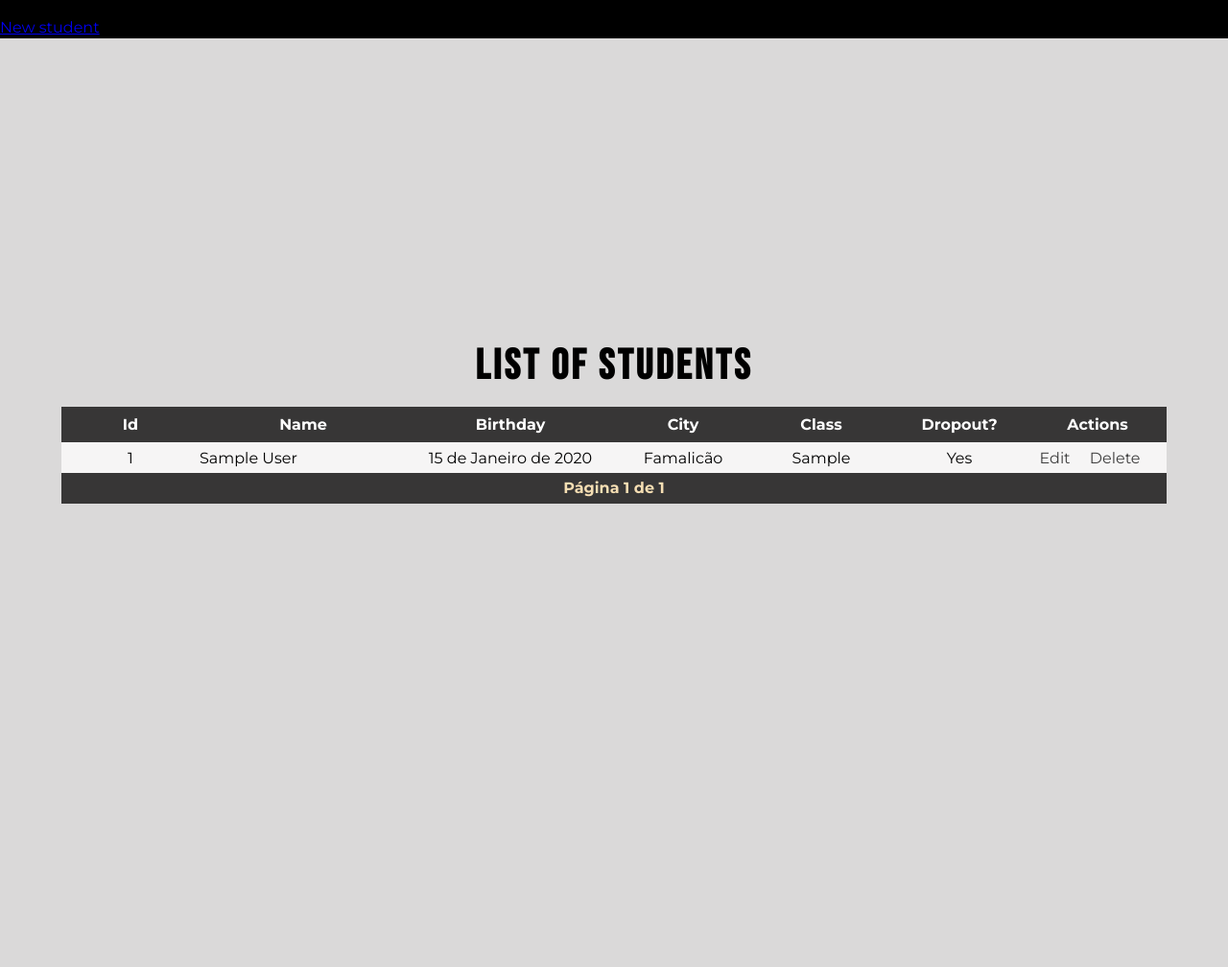
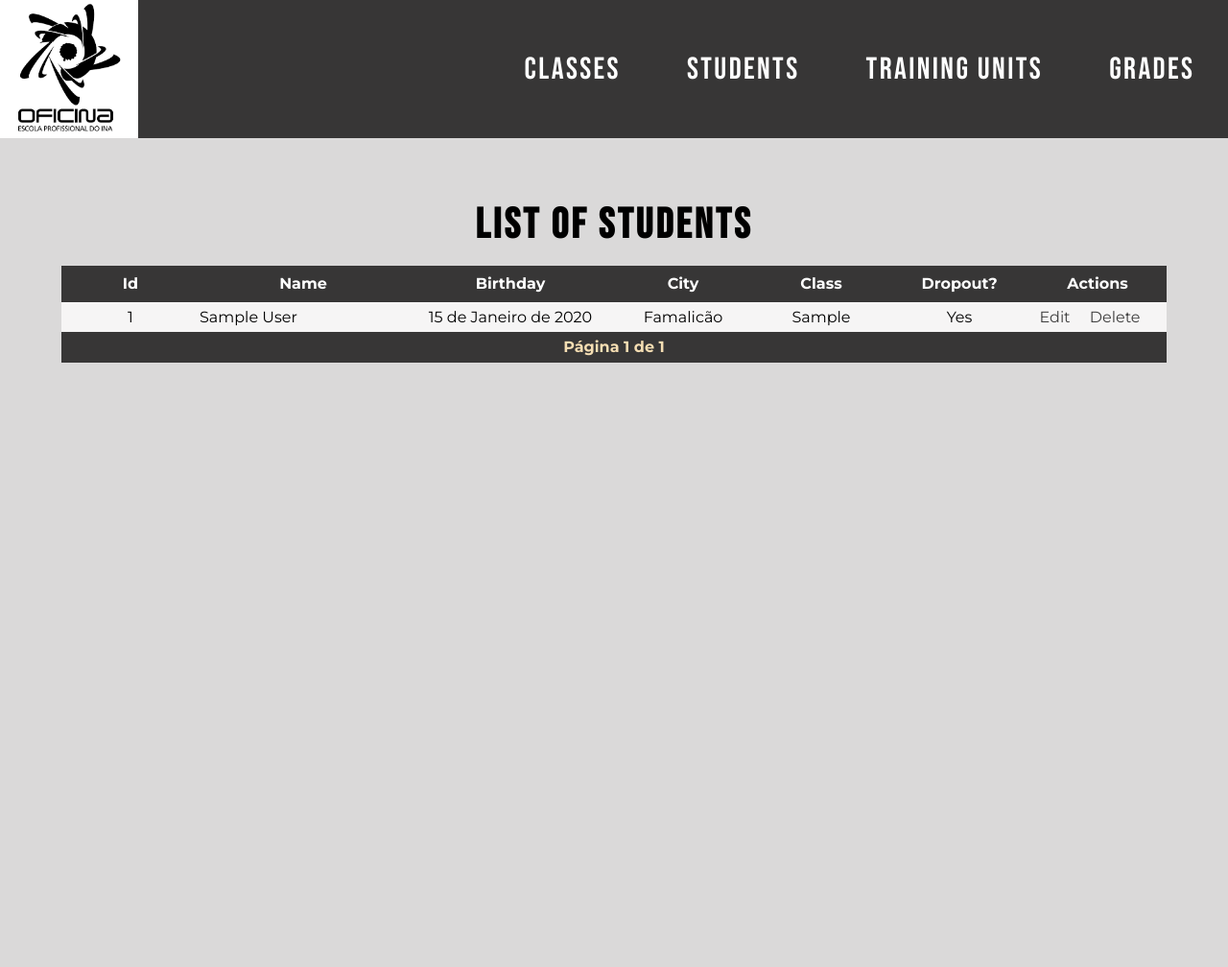
Before and after one commit to maviam/appofficecourse, a Django app: page /student/list/ in a window 1280 px wide. Shown: the whole page at 96% size. Before the commit the page ends 525 px from the top, so only its background shows below. Run offline with Django 5.2, Linux system fonts and the light colour scheme; tables that the repository leaves empty hold one stand-in row (values such as "Sample post").

Commit message:
Header menu and image

```diff
--- a/base_static/global/css/style.css
+++ b/base_static/global/css/style.css
@@ -1,4 +1,6 @@
 @import url('https://fonts.googleapis.com/css2?family=Bebas+Neue&family=Montserrat:ital,wght@0,100..900;1,100..900&display=swap');
+
+/* ====================================================== RESET ================================================== */
 
 *, *::before, *::after{ box-sizing: border-box; }
 * { margin: 0; padding: 0; }
@@ -28,12 +30,30 @@ body, html { height: 100%; scroll-behavior: smooth; background-color: rgb(218, 2
 .rd { background-color: red; }
 .gr { background-color: green; }
 
-header { width: 100%; height: 2.5rem; background-color: black; }
+/* ====================================================== HEADER ================================================== */
+
+header {
+    width: 100%; height: 9rem; background-color: rgba(0,0,0,.75);
+    display: flex; justify-content: space-between; align-items: center;
+}
+header img { max-width: 9rem; }
+header .menu { width: 60%; }
+header .menu ul { list-style: none; width: 100%; display: flex; justify-content: space-around; }
+header .menu ul li { display: inline; }
+header .menu ul li a {
+    font-family: 'Bebas Neue', sans-serif; font-size: 2rem;
+    color: white; text-decoration: none; letter-spacing: 0.15rem;
+}
+header .menu ul li a:hover { color: wheat; }
+
+/* ====================================================== HOME ================================================== */
 
 .content-class { width: 100%; height: 100vh; display: flex; justify-content: space-around; align-items: center; }
 .block-class { width: 25%; height: 50vh; border: 1px solid black; }
 .block-class-img { width: 100%; height: 42vh; }
 .block-class-infor { width: 100%; height: 8vh; line-height: 8vh; text-align: center; font-size: 2.25rem; }
+
+/* ================================================= CLASS INFORMATION ============================================= */
 
 .data {
     width: 60vw; height: 60vh; background-color: rgba(255,255,255,.75);
@@ -47,12 +67,13 @@ header { width: 100%; height: 2.5rem; background-color: black; }
     background-color: rgba(0,0,0,.75); padding-left: 1.25rem; border-radius: 1rem;
     font-family: "Bebas Neue", sans-serif; letter-spacing: 0.1rem; display: block;
 }
-
 .data_students ul, .data_units ul { list-style-type: none; margin-top: 3rem; }
 .data_students ul li, .data_units ul li { height: 2.25rem; line-height: 2.25rem; padding-left: 1.25rem; width: 90%; }
 .data_students ul li a, .data_units ul li a { color: rgba(0,0,0,.5); text-decoration: none; }
 .data_students ul li:hover, .data_units ul li:hover { background-color: rgba(0,0,0,.75); border-radius: 0.25rem; }
 .data_students ul li:hover a, .data_units ul li:hover a { color: white; }
+
+/* ====================================================== NEW STUDENT ================================================== */
 
 .data form { margin-top: 5rem; }
 .data form .col-1 { width: 95%; }
@@ -73,7 +94,10 @@ header { width: 100%; height: 2.5rem; background-color: black; }
     font-weight: 600;
 }
 
+/* ====================================================== STUDENTS LIST ================================================== */
+
 .center { text-align: center; }
+.content-student { width: 100%; height: 100vh; display: flex; justify-content: space-around; align-items: flex-start; margin-top: 4rem; }
 .students-table { width: 90vw; padding: 0 1.5rem; border-collapse: collapse; }
 .caption-table {
     font-family: 'Bebas Neue', sans-serif; font-size: 2.75rem; font-weight: 700;
--- a/base_templates/global/partials/header.html
+++ b/base_templates/global/partials/header.html
@@ -1,8 +1,12 @@
+{% load static %}
 <header>
-    <img src="" alt="">
-    <nav>
+    <img src="{% static "global/images/logo.png" %}" alt="">
+    <nav class="menu">
         <ul>
-            <li><a href="{% url "course:new_student" %}">New student</a></li>
+            <li><a href="{% url "course:class_index" %}">Classes</a></li>
+            <li><a href="{% url "course:students_list" %}">Students</a></li>
+            <li><a href="#">Training Units</a></li>
+            <li><a href="#">Grades</a></li>
         </ul>
     </nav>
 </header>
--- a/course/templates/course/student/list.html
+++ b/course/templates/course/student/list.html
@@ -1,7 +1,7 @@
 {% extends "global/base.html" %}
 
 {% block content %}
-    <section class="content-class">
+    <section class="content-student">
         <table class="students-table">
             <caption class="caption-table">List of Students</caption>
             <thead>
```
Also changed, not shown: base_static/global/images/logo.png (added), course/models.py (line endings or trailing spaces).
